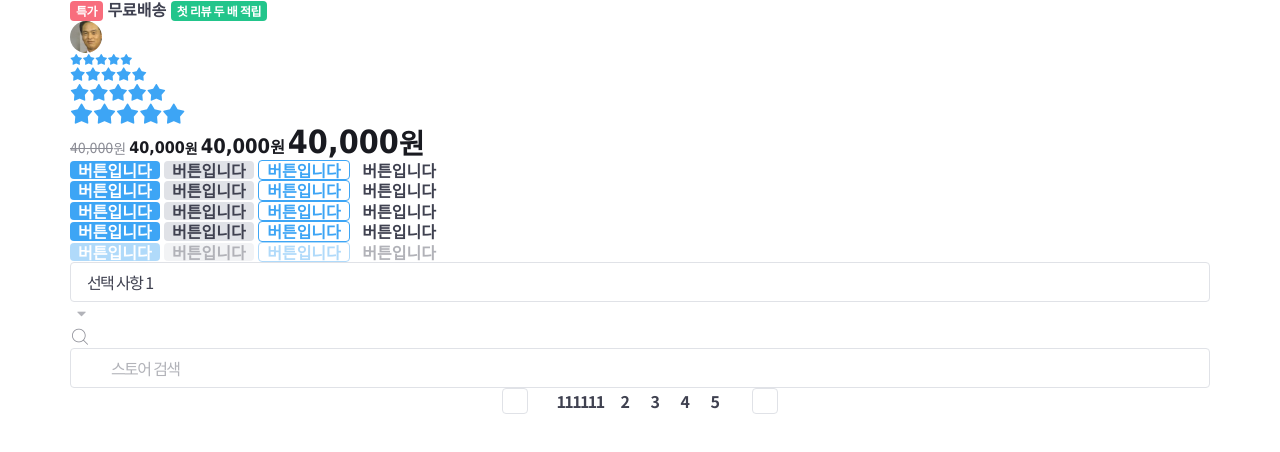
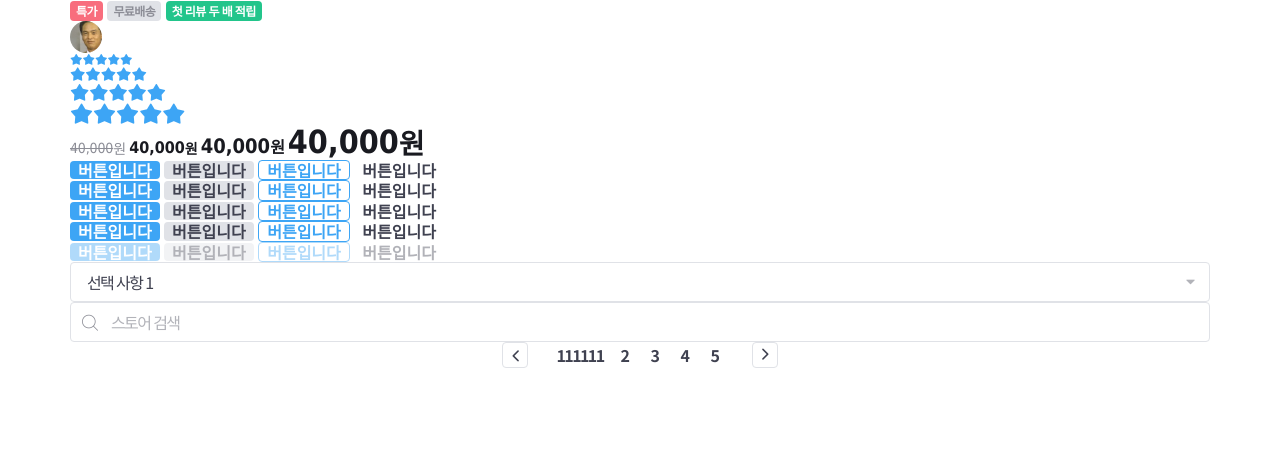
Before and after one commit to jtwjs/tomorrow-house, a website: page index.html in a window 1280 px wide. Drawn offline with nearby package versions, Linux system fonts and the light colour scheme; files that its build step writes are made by us from their sources; files whose address does not match are found by name.

Commit message:
:memo: Correct incorrectly written code

```diff
--- a/index.html
+++ b/index.html
@@ -136,7 +136,7 @@
       <div>
         <div class="pagination">
         <button class="page-control page-prev" type="button">
-          <i class="ic_chevron"></i>
+          <i class="ic-chevron"></i>
         </button>
         <ol class="page-list">
           <li class="page-item"><a href="/">111111</a></li>
@@ -146,7 +146,7 @@
           <li class="page-item"><a href="/">5</a></li>
         </ol>
         <button class="page-control page-next" type="button">
-          <i class="ic_chevron"></i>
+          <i class="ic-chevron"></i>
         </button>
         </div>
       </div>
--- a/styles/mixins/_positions.scss
+++ b/styles/mixins/_positions.scss
@@ -1,5 +1,5 @@
 @mixin pos-center-x($type: absolute) {
-  @if ($type == fixed or type == absolute) {
+  @if ($type == fixed or $type == absolute) {
     position: $type;
     left: 50%;
     transform: translateX(-50%);
@@ -7,7 +7,7 @@
 }
 
 @mixin pos-center-y($type: absolute) {
-  @if ($type == fixed or type == absolute) {
+  @if ($type == fixed or $type == absolute) {
     position: $type;
     top: 50%;
     transform: translateY(-50%);
@@ -15,7 +15,7 @@
 }
 
 @mixin pos-center($type: absolute) {
-  @if ($type == fixed or type == absolute) {
+  @if ($type == fixed or $type == absolute) {
     position: $type;
     top: 50%;
     left: 50%;
--- a/styles/modules/_tags.scss
+++ b/styles/modules/_tags.scss
@@ -20,7 +20,7 @@
   background-color: $green;
 }
 
-.tag-grey {
+.tag-gray {
   @extend %tag-base;
   color: $secondary;
   background-color: $border;
```
Also changed, not shown: assets/images/img-user-02.jpg (added), assets/images/img-user-03.jpg (added).
